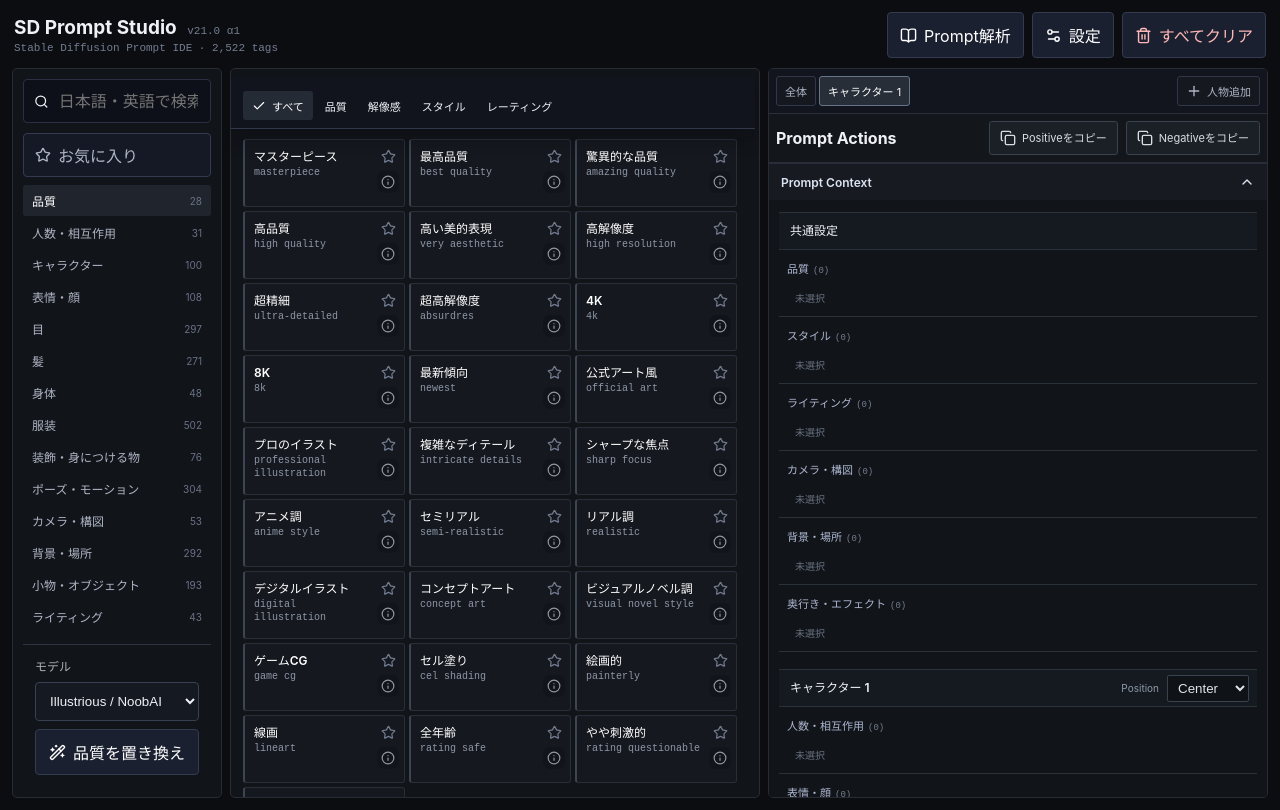
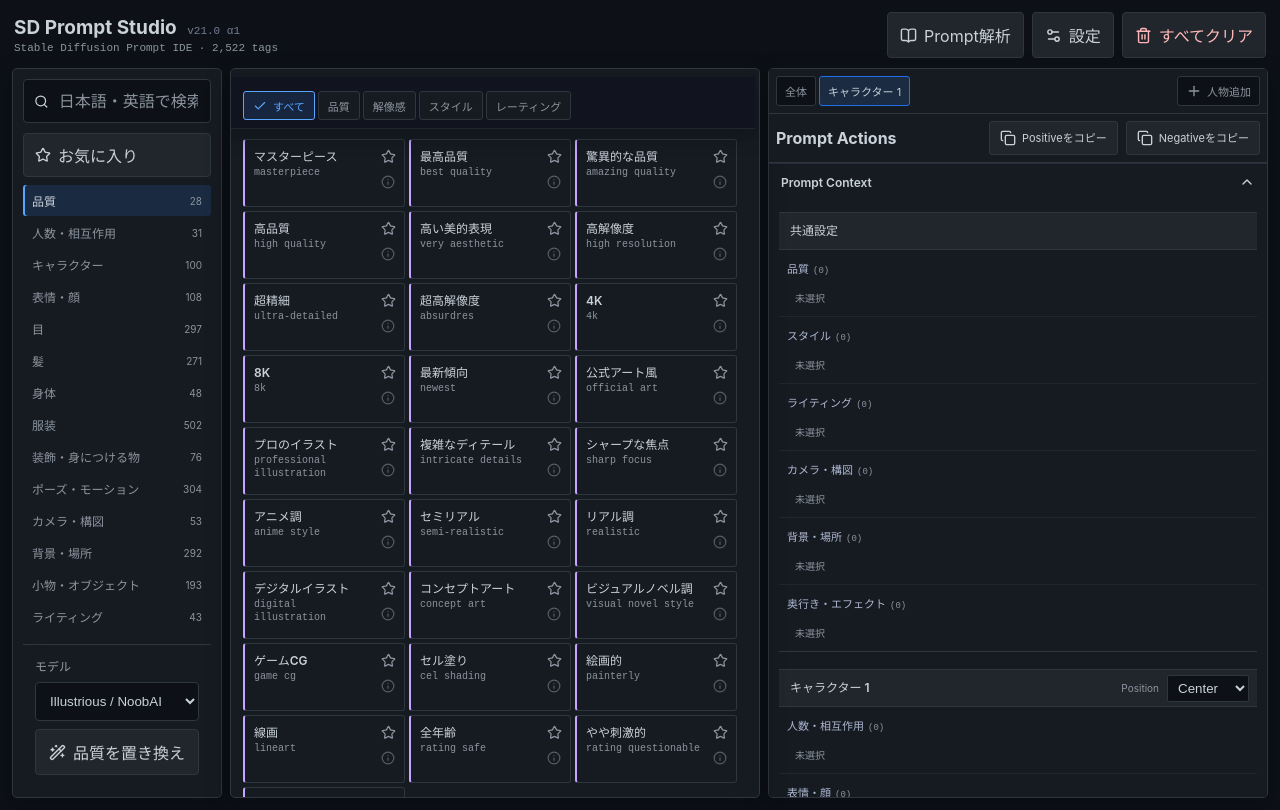
Before and after one commit to whatrune/sd-prompt-studio, a React (Vite) app: page / in a window 1280 px wide. Built offline with nearby package versions, Linux system fonts and the light colour scheme; the HTML template or start-up script is replaced by a standard one.

Commit message:
style(ui): refine GitHub Dark theme

```diff
--- a/src/styles.css
+++ b/src/styles.css
@@ -1,7 +1,23 @@
 :root {
   font-family: Inter, ui-sans-serif, system-ui, -apple-system, BlinkMacSystemFont, "Segoe UI", sans-serif;
-  color: #eff1f7;
-  background: #0c0e14;
+  --bg-primary: #0d1117;
+  --bg-secondary: #161b22;
+  --bg-tertiary: #21262d;
+  --bg-hover: #1f242c;
+  --border: #30363d;
+  --border-muted: #21262d;
+  --text-primary: #c9d1d9;
+  --text-secondary: #8b949e;
+  --accent: #58a6ff;
+  --accent-muted: #1f6feb;
+  --accent-soft: rgba(56, 139, 253, .14);
+  --danger: #f85149;
+  --surface: var(--bg-secondary);
+  --surface-2: var(--bg-tertiary);
+  --line: var(--border);
+  --muted: var(--text-secondary);
+  color: var(--text-primary);
+  background: var(--bg-primary);
   font-synthesis: none;
 }
 * { box-sizing: border-box; }
@@ -634,3 +650,55 @@ body{background:#0b0d11}
 .selected-group-head>button{min-height:23px;padding:2px 0}
 .selected-outline .selected-chips{padding:0}
 .tag-card:hover .tag-main small{display:none}
+
+/* v22: GitHub Dark theme foundation */
+body{background:var(--bg-primary);color:var(--text-primary)}
+.app-shell{background:var(--bg-primary)}
+.topbar p,.eyebrow,.panel-title small{color:var(--text-secondary)}
+.panel{border-color:var(--border);background:var(--bg-secondary);box-shadow:0 8px 24px rgba(1,4,9,.32)}
+.search-box{border-color:var(--border);background:var(--bg-primary)}
+.search-box input,.settings-custom-form input,textarea{color:var(--text-primary);background:var(--bg-primary)}
+.search-box input::placeholder,textarea::placeholder{color:var(--text-secondary)}
+.sidebar nav button{color:var(--text-secondary);background:transparent}
+.sidebar nav button:hover{color:var(--text-primary);background:var(--bg-tertiary)}
+.sidebar nav button.active{color:var(--text-primary);background:var(--accent-soft);box-shadow:inset 2px 0 0 var(--accent)}
+.sidebar nav button small{color:var(--text-secondary)}
+.favorite-filter,.preset,.ghost,.dictionary-add{border-color:var(--border);background:var(--bg-tertiary);color:var(--text-primary)}
+.favorite-filter:hover,.preset:hover,.ghost:hover,.dictionary-add:hover{border-color:#8b949e;background:var(--bg-hover)}
+.subcategory-tabs{border-color:var(--border-muted)}
+.subcategory-tabs button{border-color:var(--border);background:var(--bg-secondary);color:var(--text-secondary)}
+.subcategory-tabs button:hover{border-color:#8b949e;background:var(--bg-tertiary);color:var(--text-primary)}
+.subcategory-tabs button.active{border-color:var(--accent);background:var(--accent-soft);color:var(--accent);box-shadow:none}
+.tag-card{border-color:var(--border);border-left-color:var(--category-accent,#59636e);background:var(--bg-secondary);color:var(--text-primary)}
+.tag-card:hover{border-color:#8b949e;border-left-color:var(--category-accent,#8b949e);background:var(--bg-hover);box-shadow:none;transform:none}
+.tag-card.selected{border-color:var(--accent);border-left-color:var(--category-accent,var(--accent));background:var(--accent-soft);box-shadow:inset 0 0 0 1px rgba(88,166,255,.18)}
+.tag-card .tag-main>span:not(.conflict-badge):not(.warning-badge),.tag-card small{color:var(--text-secondary)}
+.tag-card .star,.tag-card .info-tag{color:var(--text-secondary);background:transparent}
+.tag-card .star:hover,.tag-card .info-tag:hover{color:var(--accent)}
+.block-tabs{border-color:var(--border);background:var(--bg-secondary)}
+.block-tabs button{border-color:var(--border);background:var(--bg-primary);color:var(--text-secondary)}
+.block-tabs button:hover{border-color:#8b949e;background:var(--bg-hover);color:var(--text-primary)}
+.block-tabs button.active{border-color:var(--accent-muted);background:var(--accent-soft);color:var(--text-primary)}
+.prompt-actions{border-color:var(--border);background:var(--bg-secondary)}
+.prompt-actions button,.output-head button,.settings-dictionary-actions button,.settings-popover button{border-color:var(--border)!important;background:var(--bg-tertiary)!important;color:var(--text-primary)!important}
+.prompt-actions button:hover,.output-head button:hover,.settings-dictionary-actions button:hover,.settings-popover button:hover{border-color:#8b949e!important;background:var(--bg-hover)!important}
+.preview-section-toggle,.related-suggestions-toggle,.composer-toggle{border-color:var(--border);background:var(--bg-secondary);color:var(--text-primary)}
+.selected-layer,.selected-layer-header{border-color:var(--border)}
+.selected-layer-header{background:var(--bg-tertiary)}
+.selected-layer-title{color:var(--text-primary)}
+.selected-layer-title strong{color:var(--text-primary)}
+.context-position-inline{color:var(--text-secondary)}
+.context-position-inline select,.preset-box select,.composer-grid select,.content-rating-box select{border-color:var(--border);background:var(--bg-primary);color:var(--text-primary)}
+.selected-layer>.selected-group{border-color:var(--border-muted);background:transparent}
+.selected-layer.interactive>.selected-group:hover{background:var(--bg-hover);box-shadow:inset 0 0 0 1px var(--border)}
+.selected-group-head>button{color:var(--text-primary)!important}
+.selected-group-head>button small,.selected-empty{color:var(--text-secondary)}
+.selected-outline .selected-chip{border-color:var(--border);border-left-color:var(--category-accent);background:var(--bg-primary);color:var(--text-primary)}
+.selected-outline .selected-chip .chip-label{color:var(--text-primary)}
+.selected-outline .selected-chip .chip-label:hover{color:var(--accent)}
+.selected-outline .selected-chip .chip-remove{border-left-color:var(--border);background:var(--bg-secondary);color:var(--text-secondary)}
+.output-box,textarea{border-color:var(--border)}
+.related-suggestions,.composer-section,.expansion-entities section{border-color:var(--border);background:var(--bg-secondary)}
+.related-suggestions-list>button{border-color:var(--border);background:var(--bg-primary);color:var(--text-primary)}
+.settings-popover,.analyzer-modal,.tag-detail-modal{border-color:var(--border);background:var(--bg-secondary);color:var(--text-primary)}
+.settings-user-list>div,.analyzer-preview{border-color:var(--border);background:var(--bg-primary)}
```
